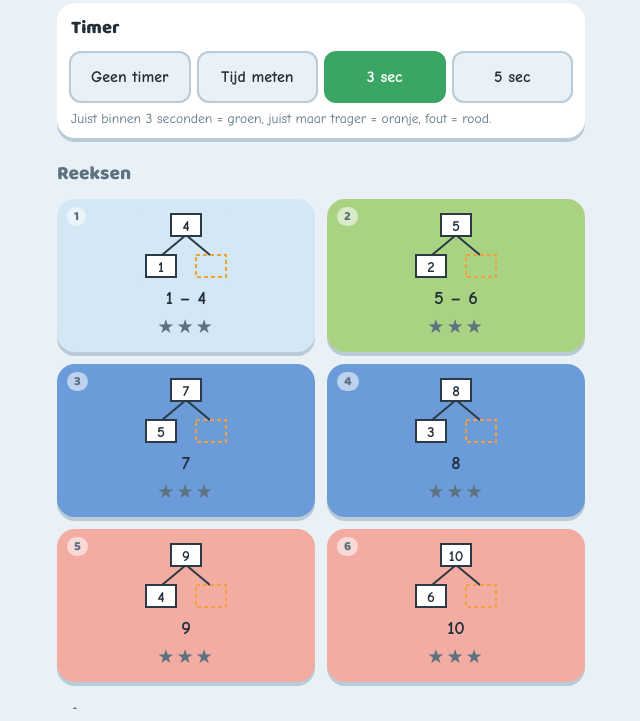
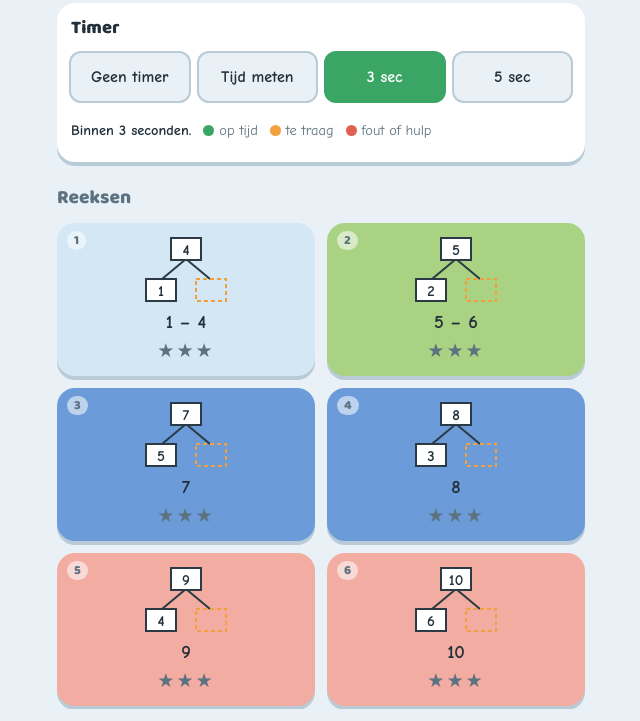
Before and after one commit to miklasg/splitskaartjes, a plain HTML site: page index.html in a window 1280 px wide. Shown: the part 79-800 px from the top of the page, without its empty margins (319-959 px from the left). Drawn offline with Linux system fonts and the light colour scheme; a web font is replaced by a local one.

Commit message:
Duidelijkere uitleg onder de timerknoppen
Co-Authored-By: Claude Opus 5.5 <noreply@anthropic.com>
Claude-Session: https://claude.ai/code/session_01CED6npmJrkV6CXxurbMUXg

```diff
--- a/index.html
+++ b/index.html
@@ -186,7 +186,10 @@ button:focus-visible { outline: 4px solid var(--accent); outline-offset: 3px; }
 .seg { display: grid; grid-template-columns: repeat(4, minmax(0, 1fr)); gap: 6px; }
 .seg button { min-height: 52px; border-radius: 12px; padding: 4px 6px; background: var(--bg); font-weight: 700; font-size: 1rem; line-height: 1.15; box-shadow: inset 0 0 0 2px var(--key-shadow); }
 .seg button[aria-checked="true"] { background: var(--good); color: #fff; box-shadow: none; }
-.timerpick small { display: block; margin: 8px 2px 0; font-size: .85rem; color: var(--muted); }
+.timerpick small { display: flex; flex-wrap: wrap; align-items: center; gap: 2px 12px; margin: 8px 2px 0; font-size: .9rem; line-height: 1.35; color: var(--muted); min-height: 2.7em; }
+.timerpick small b { color: var(--ink); font-weight: 700; }
+.timerpick .hk { display: inline-flex; align-items: center; gap: 5px; white-space: nowrap; }
+.timerpick .hk i { width: 11px; height: 11px; border-radius: 50%; }
 /* overview at the end */
 #done { overflow-y: auto; justify-content: flex-start; padding-top: 12px; }
 .legend { display: flex; gap: 14px; flex-wrap: wrap; justify-content: center; font-size: 1rem; color: var(--muted); }
@@ -269,7 +272,7 @@ canvas#confetti { position: fixed; inset: 0; width: 100%; height: 100%; pointer-
 // Whenever the app opens or comes back to the front, ask the server for the current version
 // (bypassing the cache) and reload once if it is newer than this copy.
 (() => {
-  const VERSION = "202611182146";
+  const VERSION = "202611182152";
   let busy = false;
   async function checkUpdate() {
     if (busy || !/^https?:/.test(location.protocol)) return;
@@ -319,15 +322,17 @@ canvas#confetti { position: fixed; inset: 0; width: 100%; height: 100%; pointer-
   const hasLimit = () => timerMode === "3" || timerMode === "5";
   const showTimes = () => timerMode !== "off";
   const limitMs = () => +timerMode * 1000;
+  // Short help under the timer buttons: what the mode does, then what each dot colour means
+  const dot = (c, t) => `<span class="hk"><i style="background:var(--${c})"></i>${t}</span>`;
   const HELP = {
-    off: "Geen tijd. Groen = in één keer juist, rood = fout of hulp.",
-    track: "Geen tijdslimiet, maar op het einde zie je per kaartje hoe lang het duurde en het gemiddelde.",
-    "3": "Juist binnen 3 seconden = groen, juist maar trager = oranje, fout = rood.",
-    "5": "Juist binnen 5 seconden = groen, juist maar trager = oranje, fout = rood.",
+    off: `<b>Zonder tijd.</b> ${dot("good", "juist")}${dot("bad", "fout of hulp")}`,
+    track: `<b>Geen limiet, wel tijd meten.</b> Op het einde: tijd per kaartje en gemiddelde.`,
+    "3": `<b>Binnen 3 seconden.</b> ${dot("good", "op tijd")}${dot("accent", "te traag")}${dot("bad", "fout of hulp")}`,
+    "5": `<b>Binnen 5 seconden.</b> ${dot("good", "op tijd")}${dot("accent", "te traag")}${dot("bad", "fout of hulp")}`,
   };
   function drawTimerPick() {
     $("timerSeg").querySelectorAll("button").forEach(b => b.setAttribute("aria-checked", b.dataset.mode === timerMode));
-    $("timerHelp").textContent = HELP[timerMode];
+    $("timerHelp").innerHTML = HELP[timerMode];
   }
   $("timerSeg").addEventListener("click", e => {
     const b = e.target.closest("button"); if (!b) return;
--- a/version.json
+++ b/version.json
@@ -1 +1 @@
-{"v":"202611182146"}
+{"v":"202611182152"}
```
